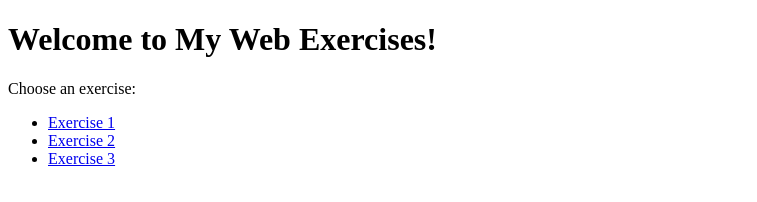
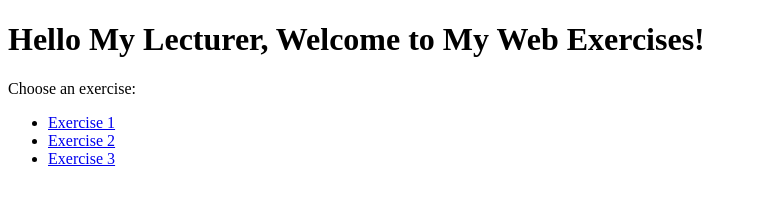
Before and after one commit to Syazwyna03/-web-css-exercises, a plain HTML site: page index.html in a window 1280 px wide. Shown: the whole page, without its empty margins (0-757 px from the left). Drawn offline with Linux system fonts and the light colour scheme.

Commit message:
Update index.html

```diff
--- a/index.html
+++ b/index.html
@@ -4,7 +4,7 @@
     <title>My Web Exercises</title>
 </head>
 <body>
-    <h1>Welcome to My Web Exercises!</h1>
+    <h1>Hello My Lecturer, Welcome to My Web Exercises!</h1>
     <p>Choose an exercise:</p>
     <ul>
         <li><a href="exercises/exercise1/index.html">Exercise 1</a></li>
```
